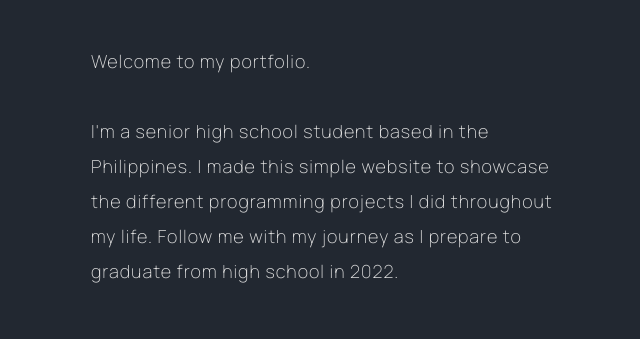
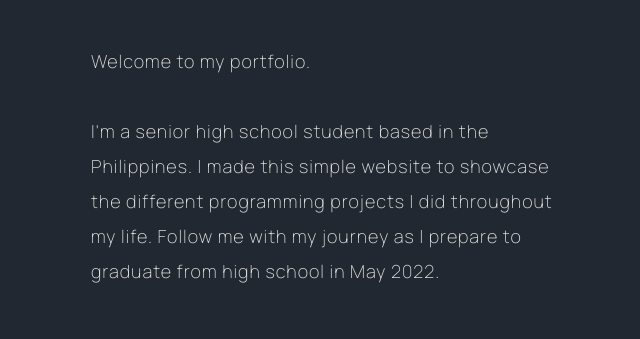
Before and after one commit to sydelle-mago/sydelle-mago.github.io, a plain HTML site: page index.html in a window 1280 px wide. Shown: the part 432-771 px from the top of the page, 67-707 px from the left. Drawn offline with Linux system fonts and the light colour scheme.

Commit message:
Update index.html
new updates

```diff
--- a/index.html
+++ b/index.html
@@ -309,7 +309,7 @@
                     I'm a senior high school student based in the Philippines.
                     I made this simple website to showcase the different programming
                     projects I did throughout my life. Follow me with my journey as I
-                    prepare to graduate from high school in 2022.
+                    prepare to graduate from high school in May 2022.
                 </p>
 
                 <div class="about-me">
```
